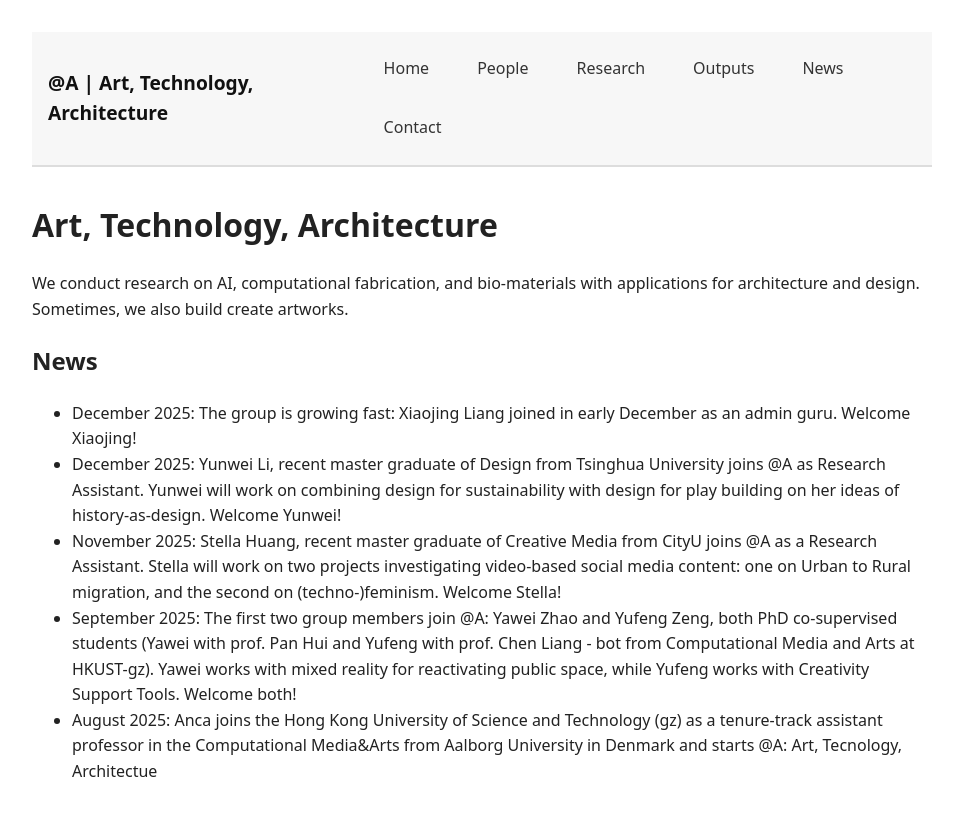
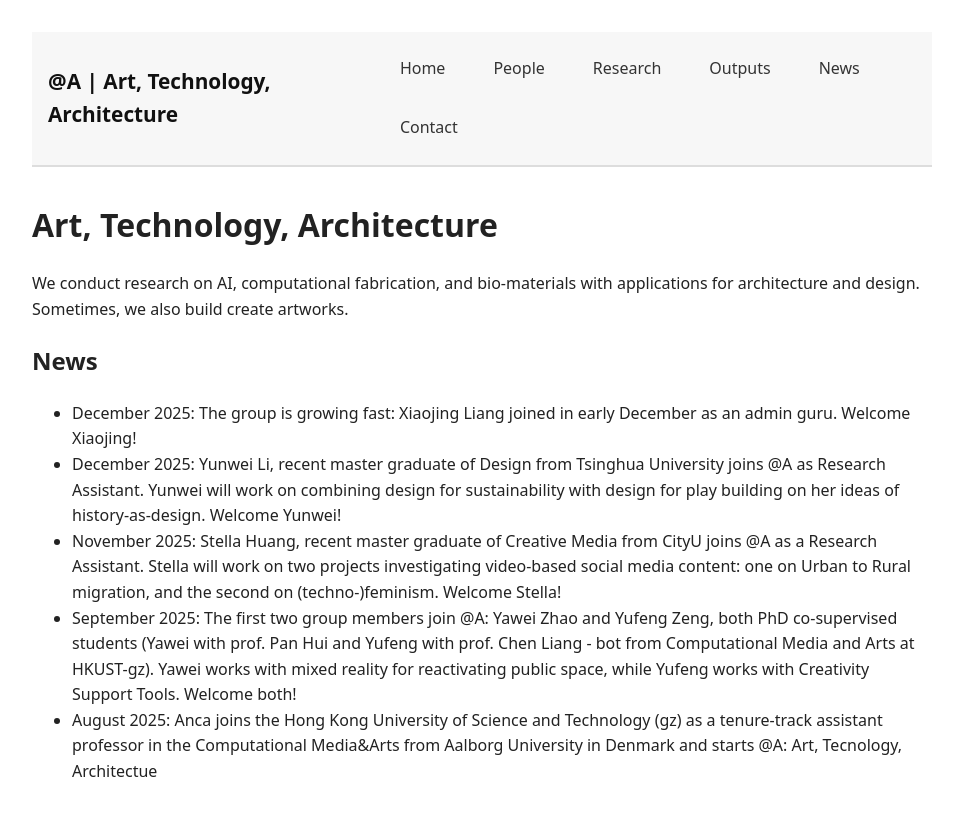
Before and after one commit to anqua/at-a, a Jekyll site: the page built from index.md, in a window 1280 px wide. Shown: the top 816 px of the page, without its empty margins (158-1121 px from the left). Built offline with Jekyll 4.4.1, drawn with Linux system fonts in a browser that asks for light colours.

Commit message:
Update style.css

```diff
--- a/assets/css/style.css
+++ b/assets/css/style.css
@@ -19,7 +19,7 @@ header {
 }
 
 .header-inner {
-  max-width: 1100px;
+  max-width: 900px;
   margin: 0 auto;
   padding: 1.2em 1em;
   display: flex;
@@ -28,7 +28,7 @@ header {
 }
 
 .site-title a {
-  font-size: 1.2em;
+  font-size: 1.3em;
   font-weight: 600;
   text-decoration: none;
   color: #111;
```
